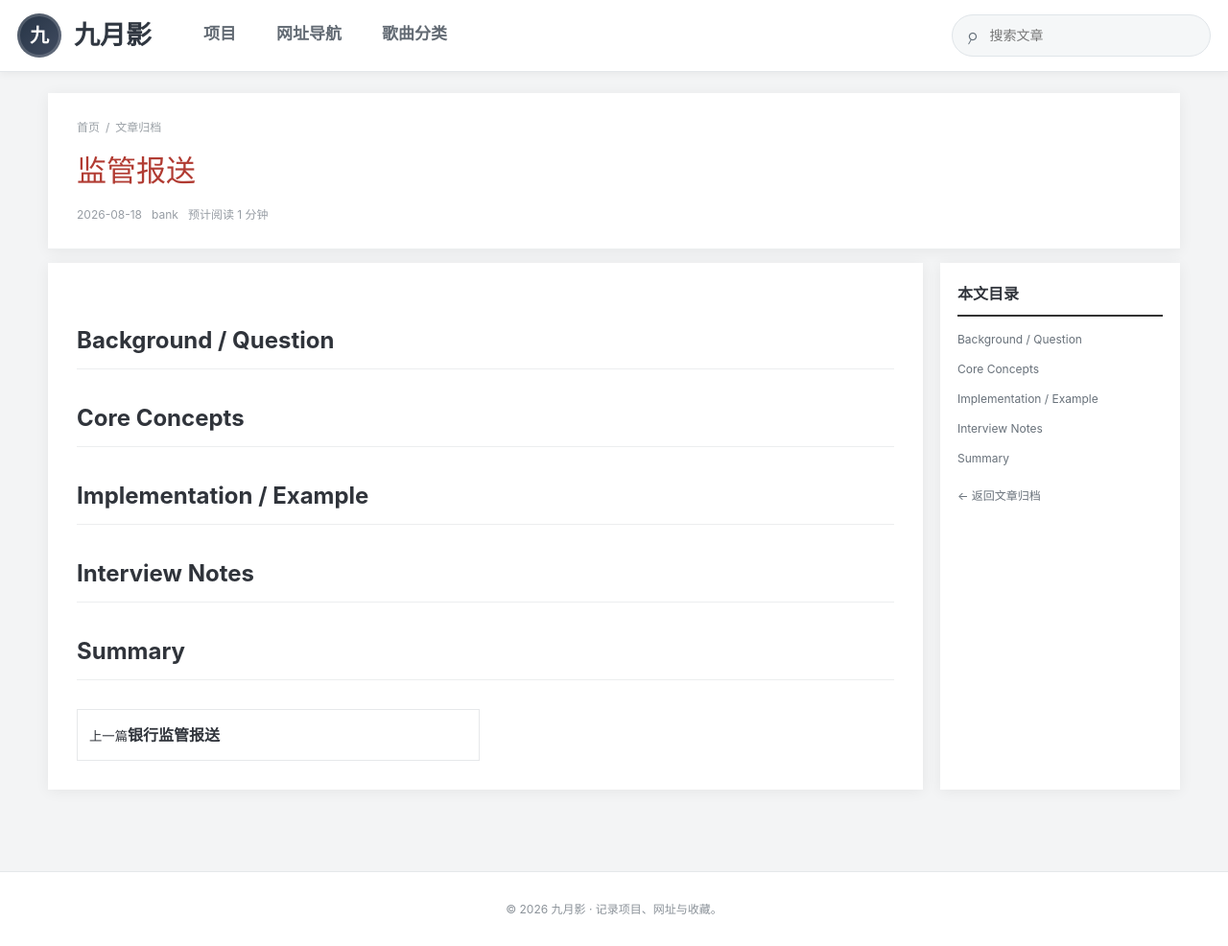
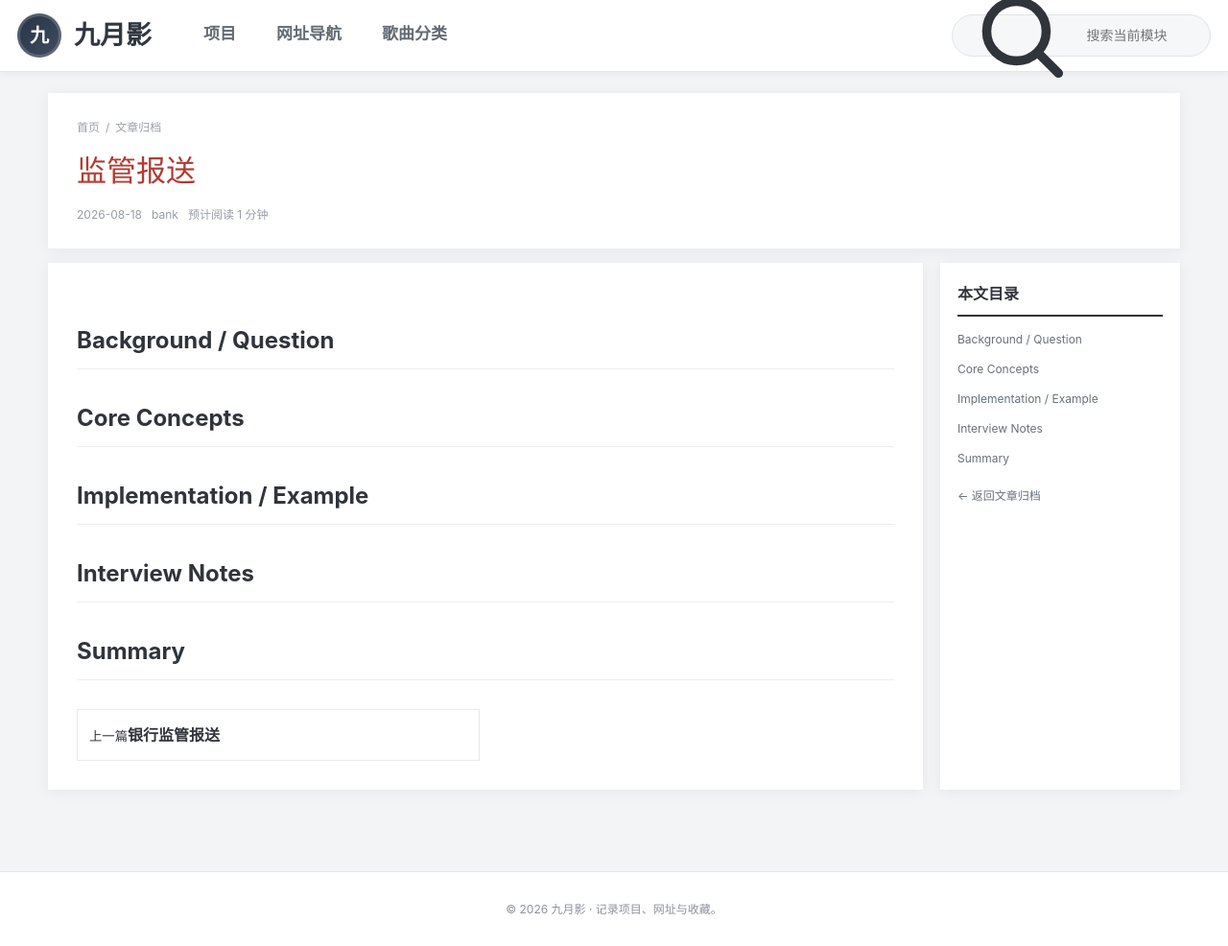
Before and after one commit to ijiuyueying/ijiuyueying.github.io, a Jekyll site: the page built from _posts/2026-08-18-监管报送.md, in a window 1280 px wide and 986 px high. Shown: the whole window at 96% size. Built offline with Jekyll 4.4.1, drawn with Linux system fonts in a browser that asks for light colours.

Commit message:
统一顶部导航头像与搜索对齐

```diff
--- a/_includes/header.html
+++ b/_includes/header.html
@@ -1,30 +1,9 @@
 {% assign settings = site.data.site_settings %}
-<style>
-body{
-  background-color:{{ settings.colors.page_background | default: '#f3f4f5' }};
-  {% if settings.backgrounds.page_image and settings.backgrounds.page_image != '' %}background-image:url('{{ settings.backgrounds.page_image | relative_url }}');background-size:cover;background-attachment:fixed;background-position:center;{% endif %}
-}
-.xm-header{
-  background-color:{{ settings.colors.header_background | default: '#ffffff' }};
-  {% if settings.backgrounds.header_image and settings.backgrounds.header_image != '' %}background-image:url('{{ settings.backgrounds.header_image | relative_url }}');background-size:cover;background-position:center;{% endif %}
-}
-.xm-left-menu{
-  background-color:{{ settings.colors.left_menu_background | default: '#ffffff' }};
-  {% if settings.backgrounds.left_menu_image and settings.backgrounds.left_menu_image != '' %}background-image:url('{{ settings.backgrounds.left_menu_image | relative_url }}');background-size:cover;background-position:center;{% endif %}
-}
-.xm-filter-btn{background:transparent}
-.xm-post-card,.xm-page,.article-head-new,.article-body-new{background-color:{{ settings.colors.content_background | default: '#ffffff' }}}
-.xm-side-card{
-  background-color:{{ settings.colors.sidebar_background | default: '#ffffff' }};
-  {% if settings.backgrounds.sidebar_image and settings.backgrounds.sidebar_image != '' %}background-image:url('{{ settings.backgrounds.sidebar_image | relative_url }}');background-size:cover;background-position:center;{% endif %}
-}
-.xm-logo-image{overflow:hidden;padding:0;background:none}.xm-logo-image img{width:100%;height:100%;object-fit:cover;display:block}
-</style>
 <header class="xm-header">
   <div class="xm-shell xm-header-inner">
     <a class="xm-brand" href="{{ '/' | relative_url }}">
       {% if settings.avatar and settings.avatar != '' %}
-      <span class="xm-logo xm-logo-image"><img src="{{ settings.avatar | relative_url }}" alt="{{ settings.site_name | default: '九月影' }}"></span>
+      <img class="xm-logo-image" src="{{ settings.avatar | relative_url }}" alt="{{ settings.site_name | default: '九月影' }}">
       {% else %}
       <span class="xm-logo">九</span>
       {% endif %}
@@ -40,9 +19,9 @@
       {% endfor %}
     </nav>
 
-    <div class="xm-search">
-      <span>⌕</span>
-      <input id="xm-search-input" type="search" placeholder="搜索文章">
-    </div>
+    <label class="xm-search" for="xm-search-input">
+      <svg class="xm-search-icon" viewBox="0 0 24 24" aria-hidden="true"><circle cx="11" cy="11" r="6.5" fill="none" stroke="currentColor" stroke-width="2"/><path d="M16 16l4.2 4.2" fill="none" stroke="currentColor" stroke-width="2" stroke-linecap="round"/></svg>
+      <input id="xm-search-input" type="search" placeholder="搜索当前模块" autocomplete="off">
+    </label>
   </div>
 </header>
```
